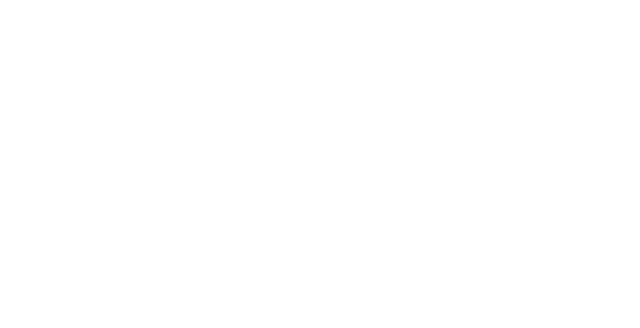
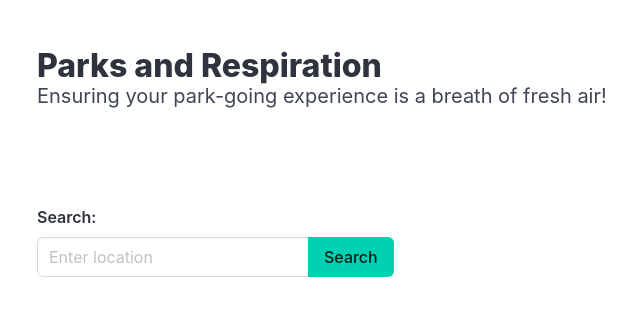
Before and after one commit to anewbil/Parks-and-respiration, a plain HTML site: page index.html in a window 1280 px wide. Shown: the whole page, without its empty margins (27-667 px from the left). Drawn offline with nearby package versions, Linux system fonts and the light colour scheme.

Commit message:
added bulma and search bar

```diff
--- a/assets/css/style.css
+++ b/assets/css/style.css
@@ -0,0 +1,3 @@
+body {
+    background-color: lightgreen;
+}
--- a/index.html
+++ b/index.html
@@ -1,11 +1,45 @@
 <!DOCTYPE html>
 <html lang="en">
 <head>
-    <meta charset="UTF-8">
-    <meta name="viewport" content="width=device-width, initial-scale=1.0">
-    <title>Document</title>
+  <meta charset="UTF-8">
+  <meta name="viewport" content="width=device-width, initial-scale=1.0">
+  <title>Parks and Respiration</title>
+
+  <link rel="stylesheet" href="https://cdn.jsdelivr.net/npm/bulma@1.0.0/css/bulma.min.css">
 </head>
 <body>
+  <header class="section">
+    <div class="container">
+      <h1 class="title">
+        Parks and Respiration
+      </h1>
+      <p class="subtitle">
+        Ensuring your park-going experience is a breath of fresh air!
+      </p>
+    </div>
+  </header>
+
+  <form class="section">
+    <div class="container">
+
+      <label for="searchBox" class="label">Search:</label>
+      <div class="field has-addons">
+
+        <div class="control">
+          <input type="text" id="searchBox" class="input" placeholder="Enter location">
+        </div>
+
+        <div class="control">
+          <button id="search-button" class="button is-primary">Search</button>
+        </div>
+      </div>
+    </div>
+  </form>
+
+
+  <section class="section historySection">
+
+  </section>
 
 </body>
 </html>
```
